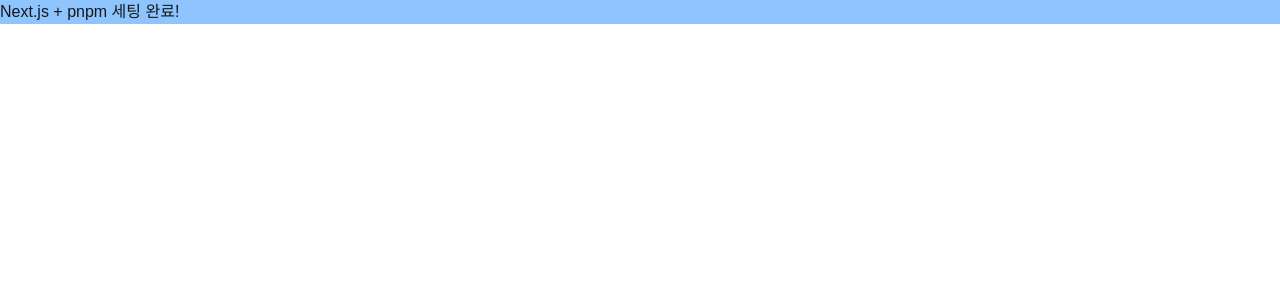
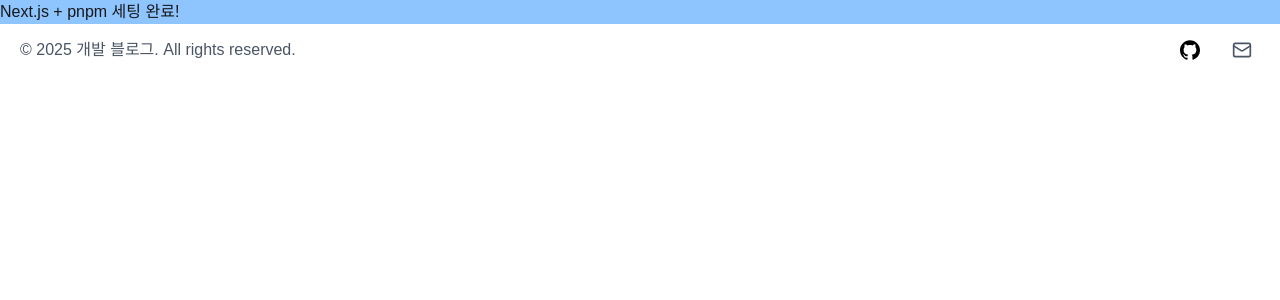
Before and after one commit to ChooHongWook/custom_next_blog, a Next.js app: page / in a window 1280 px wide. Shown: the top 300 px of the page. Built offline with nearby package versions, Linux system fonts and the light colour scheme.

Commit message:
feat(footer): implement Footer component with GitHub and Mail icons

```diff
--- a/app/layout.tsx
+++ b/app/layout.tsx
@@ -1,4 +1,5 @@
 import '@/style/globals.css';
+import Footer from '@/components/Footer';
 
 export const metadata = {
   title: 'My Page',
@@ -12,7 +13,10 @@ export default function RootLayout({
 }>) {
   return (
     <html lang="ko">
-      <body>{children}</body>
+      <body>
+        {children}
+        <Footer />
+      </body>
     </html>
   );
 }
--- a/package.json
+++ b/package.json
@@ -11,6 +11,7 @@
   "license": "MIT",
   "dependencies": {
     "clsx": "^2.1.1",
+    "lucide-react": "^0.511.0",
     "next": "^15.1.8",
     "react": "^19.1.0",
     "react-dom": "^19.1.0",
--- /dev/null
+++ b/src/components/Footer.tsx
@@ -0,0 +1,19 @@
+import NextImage from '@/components/common/NextImage';
+import github from '@public/github.svg';
+import { Mail } from 'lucide-react';
+
+export default function Footer() {
+  return (
+    <footer className="flex items-center justify-between bg-white px-5 py-2">
+      <div className="text-gray-600">© 2025 개발 블로그. All rights reserved.</div>
+      <div className="flex gap-4">
+        <a href="#" className="rounded-lg p-2 text-gray-600 transition-colors hover:bg-gray-100">
+          <NextImage src={github} alt="GitHub logo" className="h-5 w-5" />
+        </a>
+        <a href="#" className="rounded-lg p-2 text-gray-600 transition-colors hover:bg-gray-100">
+          <Mail className="h-5 w-5" />
+        </a>
+      </div>
+    </footer>
+  );
+}
--- a/tsconfig.json
+++ b/tsconfig.json
@@ -18,8 +18,10 @@
         "name": "next"
       }
     ],
+    "baseUrl": ".",
     "paths": {
-      "@/*": ["./src/*"]
+      "@/*": ["src/*"],
+      "@public/*": ["public/*"]
     }
   },
   "include": ["next-env.d.ts", "**/*.ts", "**/*.tsx", ".next/types/**/*.ts"],
```
Also changed, not shown: public/github.svg (added).
